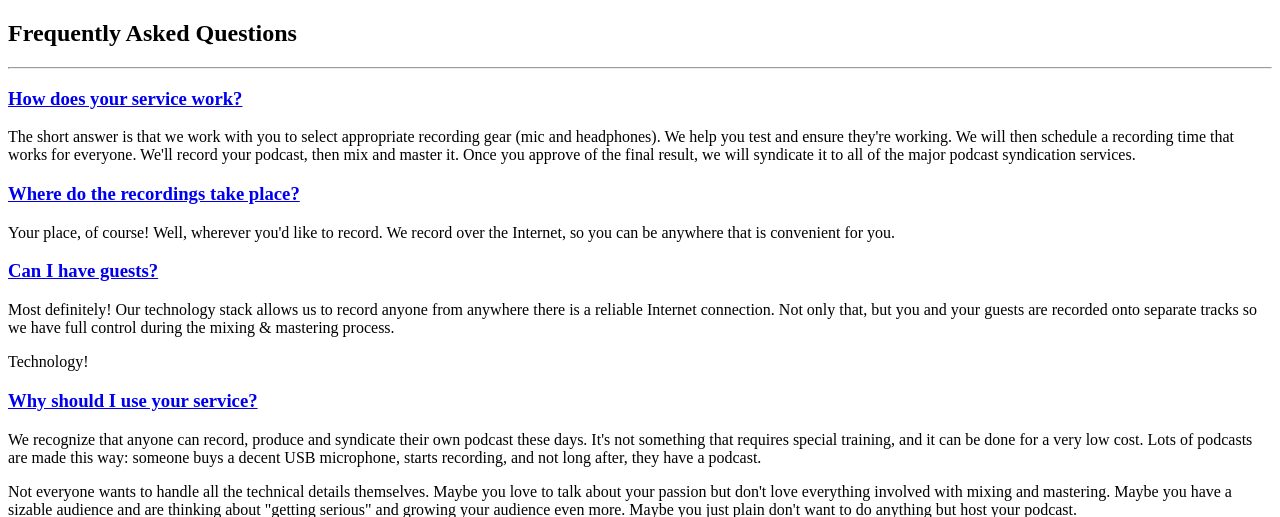
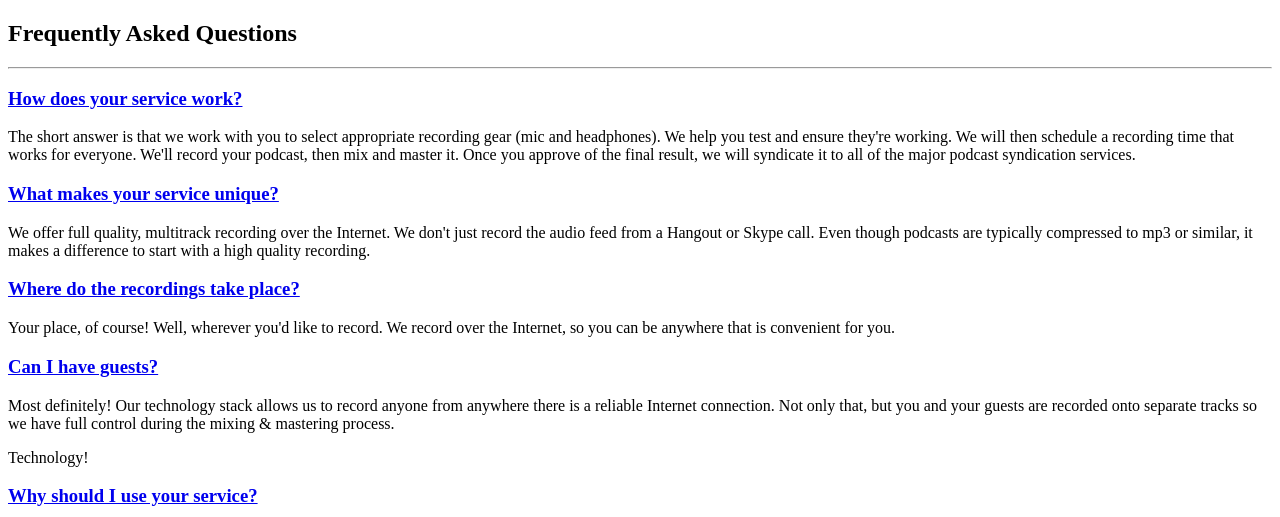
Before and after one commit to SeanZicari/procast, a Python web app: template procast/procast/templates/faq.jinja2 in a window 1280 px wide. Shown: the part 169-686 px from the top of the page. Run offline with Jinja, Linux system fonts and the light colour scheme; the template is opened without the code that fills it, so the values that code supplies are empty; some libraries are stand-ins or nearby versions.

Commit message:
Added question to FAQ.

```diff
--- a/procast/procast/templates/faq.jinja2
+++ b/procast/procast/templates/faq.jinja2
@@ -31,6 +31,14 @@
                             time that works for everyone. We'll record your podcast, then mix and master it. Once you
                             approve of the final result, we will syndicate it to all of the major podcast syndication
                             services.</p>
+                    </div>
+
+                    <h3><a href="#unique-service" data-toggle="collapse">What makes your service unique?</a></h3>
+                    <div class="collapse" id="unique-service">
+                        <p>We offer full quality, multitrack recording over the Internet. We don't just record the audio
+                            feed from a Hangout or Skype call. Even though podcasts are typically compressed to mp3 or
+                            similar, it makes a difference to start with a high quality recording.
+                        </p>
                     </div>
 
                     <h3><a href="#remote-recording" data-toggle="collapse">Where do the recordings take place?</a></h3>
```
